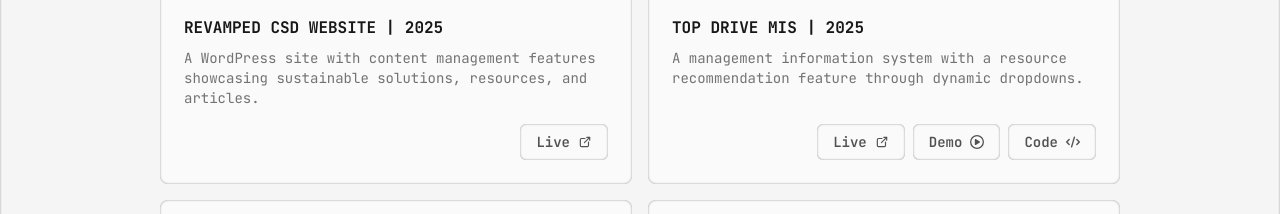
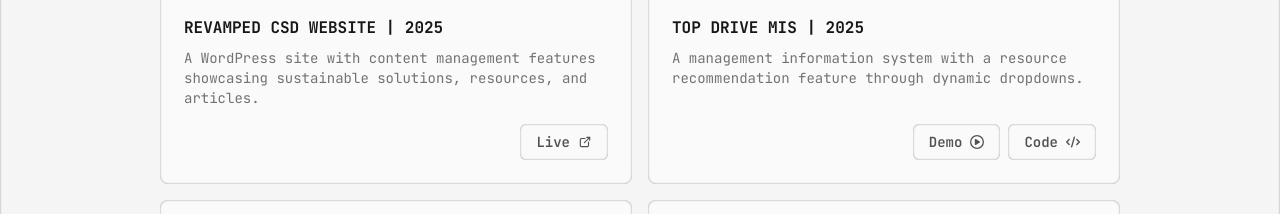
Before and after one commit to francokiid/af-portfolio, a React (Vite) app: page / in a window 1280 px wide. Shown: the part 2800-3014 px from the top of the page. Built offline with nearby package versions, Linux system fonts and the light colour scheme.

Commit message:
Updated CV

```diff
--- a/src/components/sections/Home.jsx
+++ b/src/components/sections/Home.jsx
@@ -50,7 +50,7 @@ export const Home = () => {
             <FaCaretRight className="ml-2" />
           </a>
           <a
-            href="/Angel_Franco_Resume.pdf"
+            href="/Angel-Franco_Resume.pdf"
             download
             className="hover:bg-neutral'-200 flex items-center justify-center rounded-md border border-neutral-900 bg-neutral-100 px-4 py-2 text-neutral-900 hover:bg-neutral-200 dark:border-neutral-200 dark:bg-neutral-900 dark:text-neutral-100 dark:hover:bg-neutral-950 md:border-2 md:px-8"
           >
--- a/src/components/sections/Projects.jsx
+++ b/src/components/sections/Projects.jsx
@@ -14,7 +14,7 @@ export const Projects = () => {
     {
       media: "csd.png",
       title: "Revamped CSD Website | 2025",
-      live: "https://dev-sustainability.batstate-u.edu.ph/",
+      live: "https://dev-sustainability.batstate-u.edu.ph/events/",
       repo: "",
       demo: "",
       description:
@@ -23,7 +23,7 @@ export const Projects = () => {
     {
       media: "top-drive.png",
       title: "Top Drive MIS | 2025",
-      live: "https://www.topdrivedrivinginstitute.com/",
+      live: "",
       demo: "https://drive.google.com/file/d/1hFtkOYwe01FDbh-yQIhciJ4ZD8ovcdS_/view?usp=drivesdk",
       repo: "https://github.com/francokiid/top_drive_frontend",
       description:
```
Also changed, not shown: 2 other files (tests, documents, lock files or other folders).
